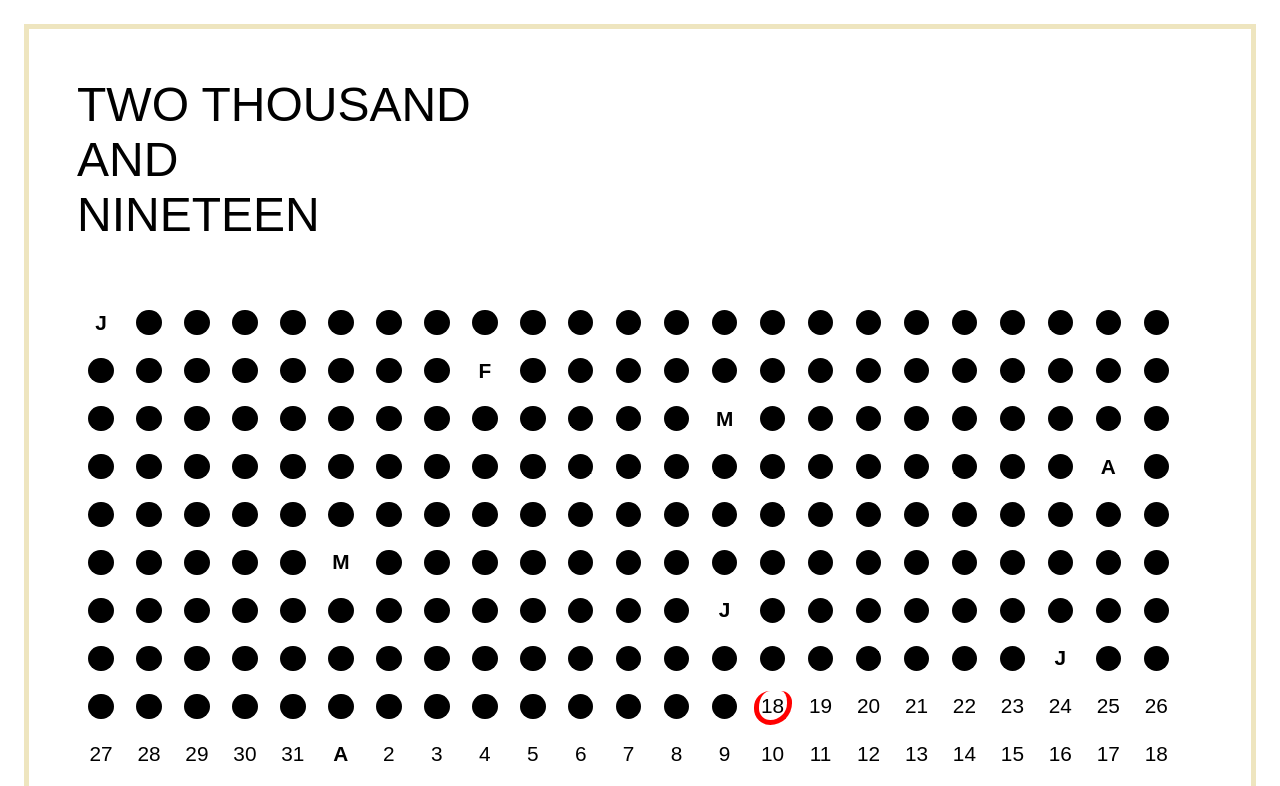
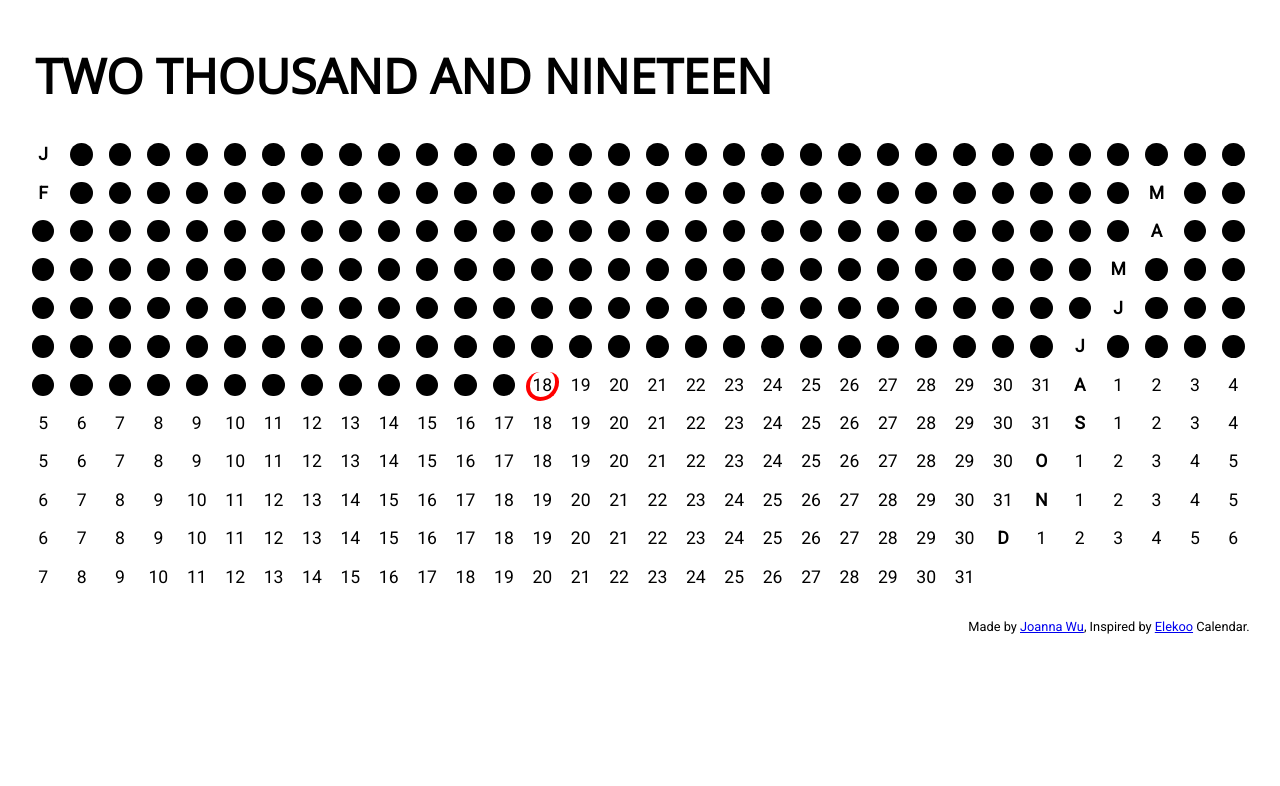
Before and after one commit to wileam/meow-calander, a website: page time_lapse/index.html in a window 1280 px wide. Shown: the top 786 px of the page. Drawn offline with nearby package versions, Linux system fonts and the light colour scheme.

Commit message:
feat: update styling

```diff
--- a/time_lapse/css/index.css
+++ b/time_lapse/css/index.css
@@ -1,26 +1,35 @@
 :root {
   --font-sans: Arial, "Hiragino Sans GB", "Microsoft Yahei", "微软雅黑",
     sans-serif;
-  --font-serif: Georgia, "Times New Roman", Times, "SimSun", "宋体", serif;
+  --font-serif: "Roboto", Georgia, "Times New Roman", Times, "SimSun", "宋体",
+    serif;
 }
 
 body {
   font-size: 14px;
 }
 
+* {
+  box-sizing: border-box;
+}
+
 .calendar-container {
-  display: block;
-  margin: 1.5rem;
-  padding: 3rem;
+  display: flex;
+  flex-flow: row wrap;
+  padding: 1rem 0.5rem 1rem 1.5rem;
+  width: 100vw;
   position: relative;
   font-family: var(--font-serif);
-  border: 5px #eee5bf solid;
 }
 
 .cal-header {
+  flex: 1 100%;
   font-size: 3rem;
-  font-family: var(--font-sans);
-  margin-bottom: 3.5rem;
+  font-family: "Open Sans", sans-serif;
+  font-weight: bold;
+  margin-top: 2rem;
+  margin-bottom: 2rem;
+  margin-left: 0.7rem;
   text-transform: uppercase;
 }
 
@@ -32,15 +41,15 @@ body {
 
 .cal-month,
 .cal-day {
-  font-family: var(--font-sans);
-  margin: 0.7rem;
+  font-family: var(--font-serif);
+  margin: 0.5rem;
   padding: 0.3rem;
-  width: 1rem;
-  height: 1rem;
+  width: 1.4rem;
+  height: 1.4rem;
   display: flex;
   justify-content: center;
   align-items: center;
-  font-size: 1.3rem;
+  font-size: 1.1rem;
 }
 
 .cal-month {
@@ -54,8 +63,9 @@ body {
 
 .cal-footer {
   margin-right: 1.4rem;
+  font-size: 0.8rem;
+  flex: 1 100%;
   text-align: right;
-  font-size: 0.8rem;
 }
 
 .today {
--- a/time_lapse/index.html
+++ b/time_lapse/index.html
@@ -12,14 +12,16 @@
       rel="stylesheet"
       href="https://cdnjs.cloudflare.com/ajax/libs/normalize/8.0.1/normalize.min.css"
     />
+    <link
+      href="https://fonts.googleapis.com/css?family=Open+Sans|Roboto&display=swap"
+      rel="stylesheet"
+    />
     <link rel="stylesheet" href="./css/index.css" />
   </head>
   <body>
     <div id="calendar-container" class="calendar-container">
       <div id="header" class="cal-header">
-        <div>two thousand</div>
-        <div>and</div>
-        <div>nineteen</div>
+        <div>two thousand and nineteen</div>
       </div>
       <div id="body" class="cal-body"></div>
       <div id="footer" class="cal-footer">
--- a/time_lapse/js/index.js
+++ b/time_lapse/js/index.js
@@ -32,7 +32,7 @@ function getContent(date) {
   for (let i = 0; i < 12; i++) {
     ret.push(formatMonth(i, MONTHS[i], date));
     const days = daysInMonth(i, date.getFullYear());
-    for (let j = 1; j < days; j++) {
+    for (let j = 0; j < days; j++) {
       ret.push(formatDay(i, j + 1, date));
     }
   }
```
